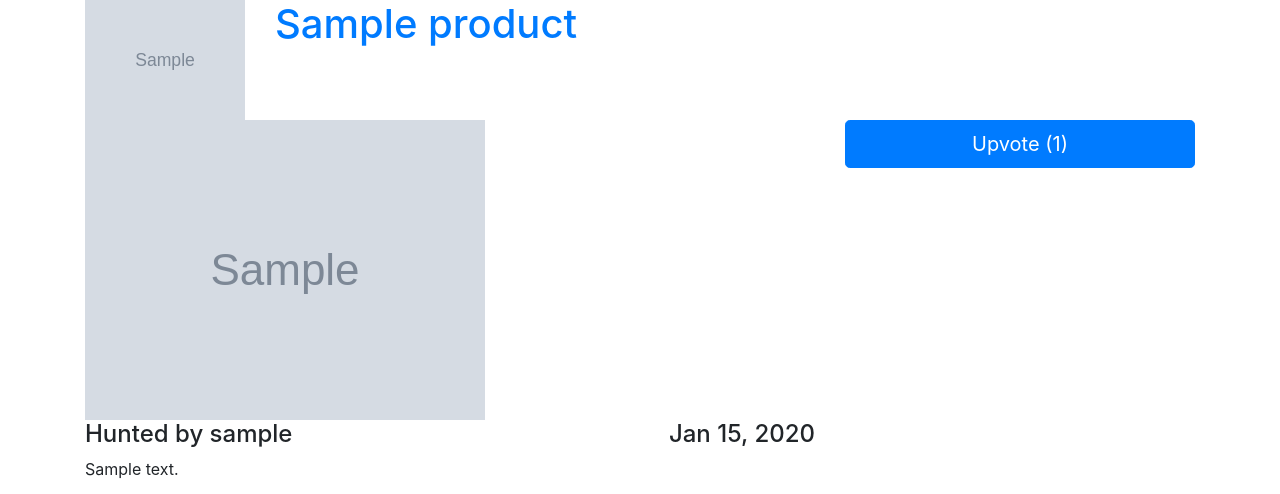
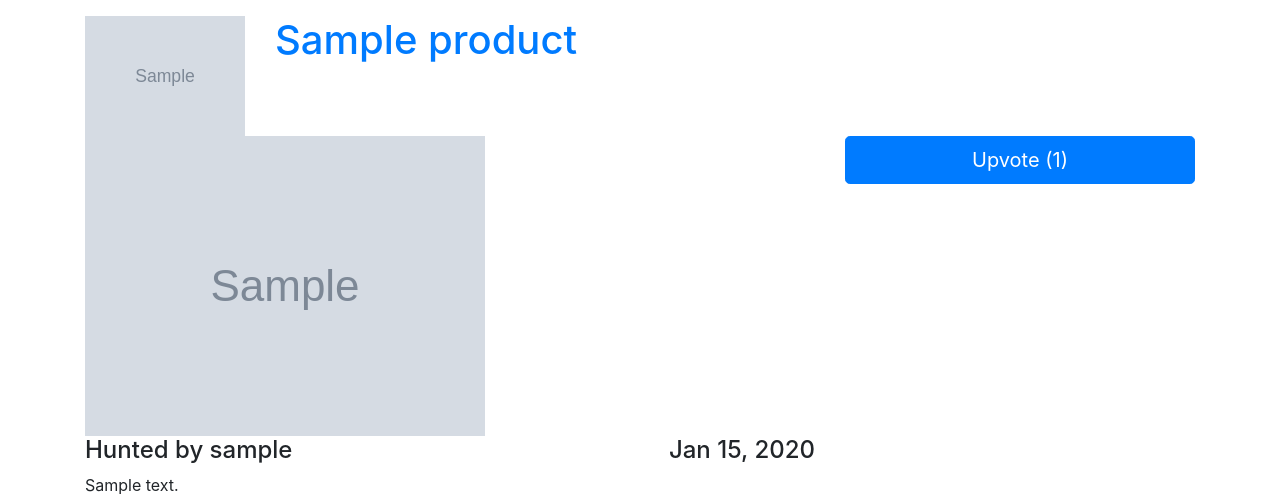
Before and after one commit to joaopmt/producthunt, a Django app: page /products/1 in a window 1280 px wide. Shown: the part 66-560 px from the top of the page. Run offline with Django 3.2, Linux system fonts and the light colour scheme; tables that the repository leaves empty hold one stand-in row (values such as "Sample post"); grey boxes marked "Sample" are stand-in pictures; some libraries are stand-ins or nearby versions.

Commit message:
add padding

```diff
--- a/products/templates/products/detail.html
+++ b/products/templates/products/detail.html
@@ -2,7 +2,7 @@
 
 {% block content %}
 
-<div class="row">
+<div class="row pt-3">
     <div class="col-2">
         <img src="{{ product.icon.url }}" class="img-fluid"/>
     </div>
```
